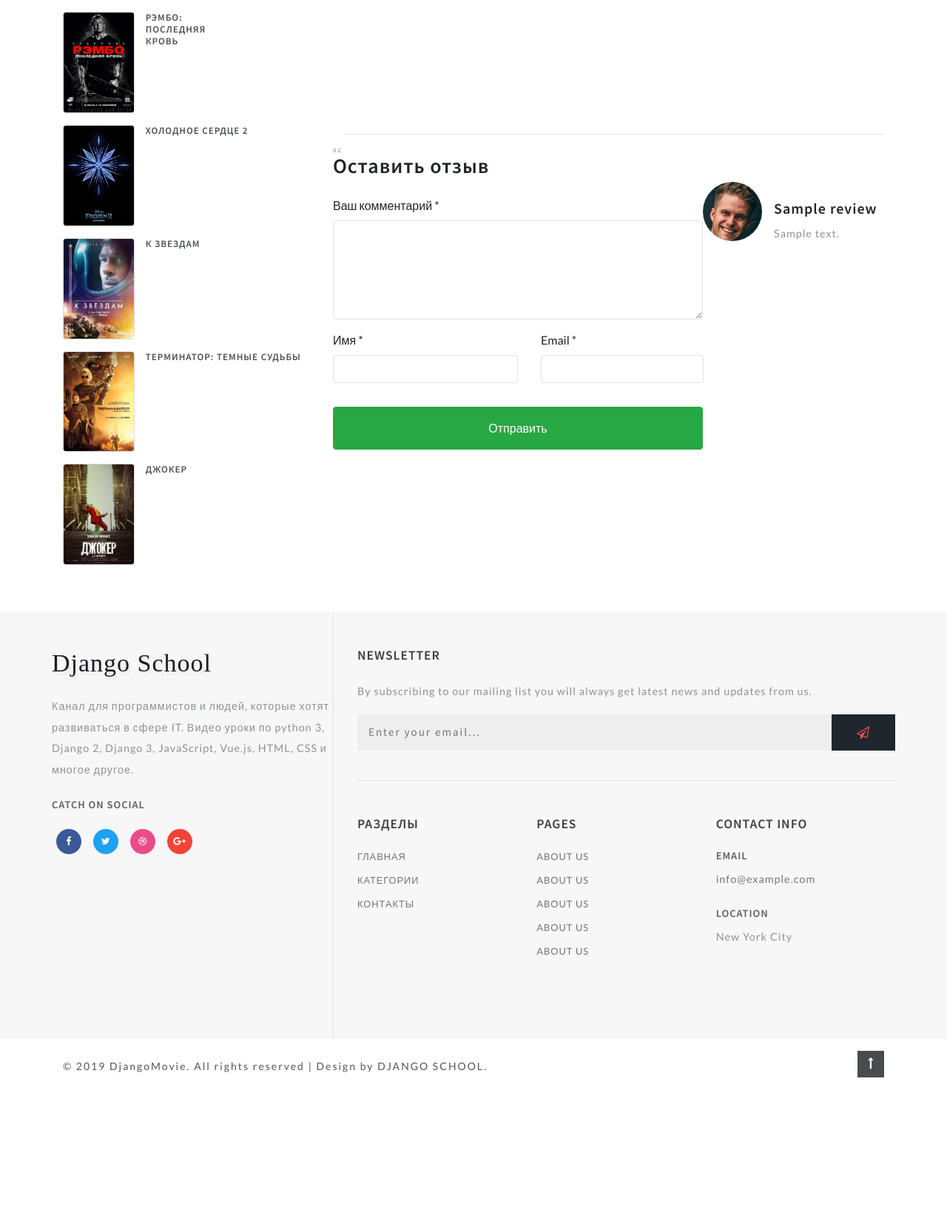
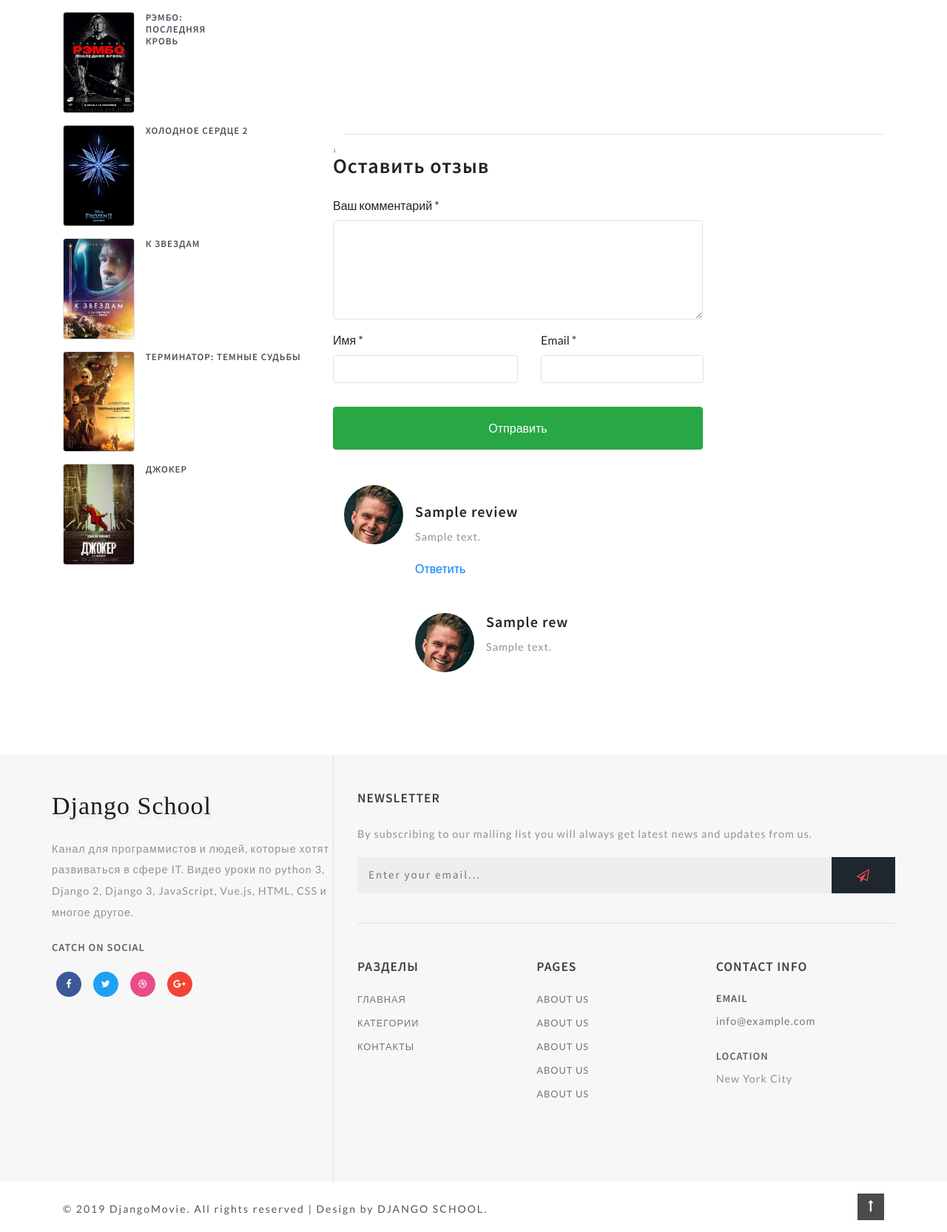
Before and after one commit to Edgar-84/Django_movie, a Django app: template templates/movies/movie_detail.html in a window 1280 px wide. Shown: the part 1562-3228 px from the top of the page at 74% size. Before the commit the page ends 3019 px from the top, so only its background shows below. Run offline with Django 4.2, Linux system fonts and the light colour scheme; the template is opened without the code that fills it: most values are stand-ins (such as "Sample title", 1, 10 or a date in 2020); grey boxes marked "Sample" are stand-in pictures; some libraries are stand-ins or nearby versions; grey boxes are pictures that could not be loaded.

Commit message:
create comments for films

```diff
--- a/movies/models.py
+++ b/movies/models.py
@@ -88,6 +88,9 @@ class Movie(models.Model):
     def get_absolute_url(self):
         return reverse("movie_detail", kwargs={"slug": self.url})
 
+    def get_review(self):
+        return self.reviews_set.filter(parent__isnull=True)
+
     class Meta:
         verbose_name = "Фильм"
         verbose_name_plural = "Фильмы"
--- a/movies/views.py
+++ b/movies/views.py
@@ -27,6 +27,8 @@ class AddReview(View):
         movie = Movie.objects.get(id=pk)
         if form.is_valid():
             form = form.save(commit=False)
+            if request.POST.get("parent", None):
+                form.parent_id = int(request.POST.get("parent"))
             form.movie = movie
             form.save()
         return redirect(movie.get_absolute_url())
--- a/templates/movies/movie_detail.html
+++ b/templates/movies/movie_detail.html
@@ -1,4 +1,5 @@
 {% extends 'movies/base.html' %}
+{% load static %}
 {% block title %} {{ movie.title }} {% endblock title %}
 {% block container %}
     <div class="container py-md-3">
@@ -15,7 +16,7 @@
                 <img src="{{ movie.poster.url }}" class="img-fluid" alt="">
             </div>
             <div class="desc1-right col-md-6 pl-lg-4">
-                <h3 class="editContent" style="outline: none; cursor: inherit;">
+                <h3 class="editContent">
                     {{ movie.title }}
                 </h3>
                 <h5 class="editContent"></h5>
@@ -47,55 +48,50 @@
                         {% endfor %}
                                     </span>
                     </li>
-                    <li style="list-style: none"><span><b>Премьера в мире:</b> {{ movie.world_premiere }}</span>
+                    <li style="list-style: none">
+                        <span><b>Премьера в мире:</b> {{ movie.world_premiere }}</span>
                     </li>
                     <li style="list-style: none">
                         <span><b>Бюджет:</b> ${{ movie.budget }}</span></li>
                     <li style="list-style: none">
                         <span><b>Сборы в США:</b> ${{ movie.fees_in_usa }}</span></li>
-                    <li style="list-style: none"><span><b>Сборы в мире:</b> ${{ movie.fees_in_world }}</span>
+                    <li style="list-style: none">
+                        <span><b>Сборы в мире:</b> ${{ movie.fess_in_world }}</span>
                     </li>
                     <li style="list-style: none">
                         <a href="#"><b>Рейтинг:</b>
                             <span class="fa fa-star" aria-hidden="true"
-                                  style="outline: none; cursor: inherit;"></span>
+                            ></span>
                             <span class="fa fa-star" aria-hidden="true"
-                                  style="outline: none; cursor: inherit;"></span>
+                            ></span>
                             <span class="fa fa-star" aria-hidden="true"
-                                  style="outline: none; cursor: inherit;"></span>
+                            ></span>
                             <span class="fa fa-star" aria-hidden="true"
-                                  style="outline: none; cursor: inherit;"></span>
+                            ></span>
                             <span class="fa fa-star" aria-hidden="true"
-                                  style="outline: none; cursor: inherit;"></span>
+                            ></span>
                             <span class="editContent"
-                                  style="outline: none; cursor: inherit;">5.0</span>
+                            >5.0</span>
                         </a>
                     </li>
                     <div class="share-desc">
                         <div class="share">
-                            <h4 class="editContent"
-                                style="outline: none; cursor: inherit;">
+                            <h4 class="editContent">
                                 Share:</h4>
                             <ul class="w3layouts_social_list list-unstyled">
                                 <li>
-                                    <a href="#" class="w3pvt_facebook editContent"
-                                       style="outline: none; cursor: inherit;">
-                                    <span class="fa fa-facebook-f"
-                                          style="outline: none; cursor: inherit;"></span>
+                                    <a href="#" class="w3pvt_facebook editContent">
+                                        <span class="fa fa-facebook-f"></span>
                                     </a>
                                 </li>
                                 <li>
-                                    <a href="#" class="w3pvt_twitter editContent"
-                                       style="outline: none; cursor: inherit;">
-                                    <span class="fa fa-twitter"
-                                          style="outline: none; cursor: inherit;"></span>
+                                    <a href="#" class="w3pvt_twitter editContent">
+                                        <span class="fa fa-twitter"></span>
                                     </a>
                                 </li>
                                 <li>
-                                    <a href="#" class="w3pvt_dribble editContent"
-                                       style="outline: none; cursor: inherit;">
-                                    <span class="fa fa-dribbble"
-                                          style="outline: none; cursor: inherit;"></span>
+                                    <a href="#" class="w3pvt_dribble editContent">
+                                        <span class="fa fa-dribbble"></span>
                                     </a>
                                 </li>
                             </ul>
@@ -103,29 +99,27 @@
                         <div class="clearfix"></div>
                     </div>
             </div>
-
         </div>
         <div class="row sub-para-w3layouts mt-5">
 
-            <h3 class="shop-sing editContent" style="outline: none; cursor: inherit;">
+            <h3 class="shop-sing editContent">
                 О фильме {{ movie.title }}
             </h3>
             <p>
                 {% for image in movie.movieshots_set.all %}
-                <img src="{{ image.image.url }}" class="img-movie-shots" alt="{{ image.description }}">
+                    <img src="{{ image.image.url }}" class="img-movie-shots "
+                         alt="{{ image.description }}">
                 {% endfor %}
             </p>
-            <p class="editContent" style="outline: none; cursor: inherit;">
+            <p class="editContent">
                 {{ movie.description }}
             </p>
-            <p class="mt-3 italic-blue editContent"
-               style="outline: none; cursor: inherit;">
+            <p class="mt-3 italic-blue editContent">
                 <iframe width="560" height="315"
                         src="https://www.youtube.com/embed/A36LahZNUiE?controls=0"
                         frameborder="0" allow="accelerometer; autoplay;
                         encrypted-media; gyroscope; picture-in-picture"
                         allowfullscreen>
-
                 </iframe>
             </p>
         </div>
@@ -134,14 +128,14 @@
             <div class="single-form-left">
                 <!-- contact form grid -->
                 <div class="contact-single">
-                    <h3 class="editContent" style="outline: none; cursor: inherit;">
-                        <span class="sub-tittle editContent"
-                              style="outline: none; cursor: inherit;">02</span>Оставить
+                    <h3 class="editContent">
+                        <span class="sub-tittle editContent">{{ movie.reviews_set.count }}</span>Оставить
                         отзыв</h3>
-                    <form action="{% url 'add_review' movie.id %}" method="post" class="mt-4">
+                    <form action="{% url 'add_review' movie.id %}" method="post" class="mt-4"
+                          id="formReview">
                         {% csrf_token %}
+                        <input type="hidden" name="parent" id="contactparent" value="">
                         <div class="form-group editContent">
-
                             <label for="contactcomment" class="editContent">
                                 Ваш комментарий *
                             </label>
@@ -150,7 +144,6 @@
                         </div>
                         <div class="d-sm-flex">
                             <div class="col-sm-6 form-group p-0 editContent">
-
                                 <label for="contactusername" class="editContent">
                                     Имя *
                                 </label>
@@ -173,35 +166,40 @@
                 </div>
                 <!--  //contact form grid ends here -->
             </div>
-        {% for review in movie.reviews_set.all %}
+        </div>
+        {% for review in movie.get_review %}
             <div class="media py-5">
-                <img src="bundles/images/te2.jpg" class="mr-3 img-fluid" alt="image">
+                <img src="{% static 'images/te2.jpg' %}" class="mr-3 img-fluid" alt="image">
                 <div class="media-body mt-4">
                     <h5 class="mt-0 editContent">
                         {{ review.name }}
                     </h5>
-                    <p class="mt-2 editContent" >
+                    <p class="mt-2 editContent">
                         {{ review.text }}
                     </p>
-<!--                    <div class="media mt-5 editContent">-->
-<!--                        <a class="pr-3" href="#">-->
-<!--                            <img src="bundles/images/te1.jpg" class="img-fluid "-->
-<!--                                 alt="image" style="outline: none; cursor: inherit;">-->
-<!--                        </a>-->
-<!--                        <div class="media-body">-->
-<!--                            <h5 class="mt-0 editContent"-->
-<!--                                style="outline: none; cursor: inherit;">Leia Organa</h5>-->
-<!--                            <p class="mt-2 editContent"-->
-<!--                               style="outline: none; cursor: inherit;"> Cras sit amet-->
-<!--                                nibh libero, in gravida nulla. Nulla vel metus-->
-<!--                                scelerisque ante sollicitudin. Cras purus odio,-->
-<!--                                vestibulum in vulputate at, tempus viverra turpis. Fusce-->
-<!--                                condimentum nunc ac nisi vulputate fringilla..</p>-->
-<!--                        </div>-->
-<!--                    </div>-->
+                    <a href="#formReview"
+                       onclick="addReview('{{ review.name }}', '{{ review.id }}')">Ответить</a>
+                    {% for rew in review.reviews_set.all %}
+                        <div class="media mt-5 editContent">
+                            <a class="pr-3" href="#">
+                                <img src="{% static 'images/te2.jpg' %}" class="img-fluid "
+                                     alt="image">
+                            </a>
+                            <div class="media-body">
+                                <h5 class="mt-0 editContent">{{ rew.name }}</h5>
+                                <p class="mt-2 editContent">{{ rew.text }}</p>
                             </div>
                         </div>
                     {% endfor %}
                 </div>
             </div>
+        {% endfor %}
+    </div>
+    </div>
+    <script>
+        function addReview(name, id) {
+            document.getElementById("contactparent").value = id;
+            document.getElementById("contactcomment").innerText = `${name}, `
+        }
+    </script>
 {% endblock movie %}
```
Lines whose indentation alone changed are shown as unchanged.
